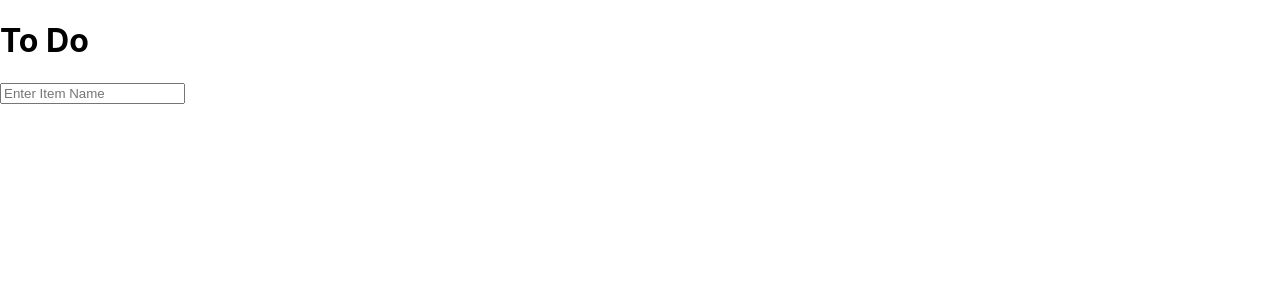
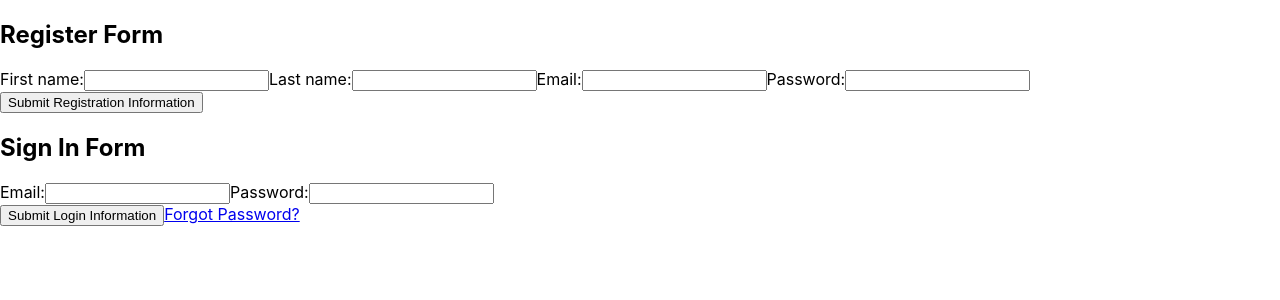
Before and after one commit to bmark88/react-sandbox, a React (Create React App) app in the folder playground/: page / in a window 1280 px wide. Shown: the top 300 px of the page. Built offline with nearby package versions, Linux system fonts and the light colour scheme.

Commit message:
Render register and signup components to App.js and add memberstack script to index.html

```diff
--- a/playground/public/index.html
+++ b/playground/public/index.html
@@ -25,6 +25,9 @@
       Learn how to configure a non-root public URL by running `npm run build`.
     -->
     <title>React App</title>
+
+    <!-- Memberstack -->
+    <script src="https://api.memberstack.io/static/memberstack.js?custom" data-memberstack-id="f7807236752a2f1140b4faa49362db1f" defer></script>
   </head>
   <body>
     <noscript>You need to enable JavaScript to run this app.</noscript>
--- a/playground/src/App.js
+++ b/playground/src/App.js
@@ -1,12 +1,16 @@
 import './App.css';
 
 // Components
-import ToDo from './components/to-do.component';
+// import ToDo from './components/to-do.component';
+import Register from './components/Authentication/register.component';
+import SignIn from './components/Authentication/sign-in.component';
 
 function App() {
   return (
     <>
-      <ToDo />
+      {/* <ToDo /> */}
+      <Register />
+      <SignIn />
     </>
   );
 }
```
